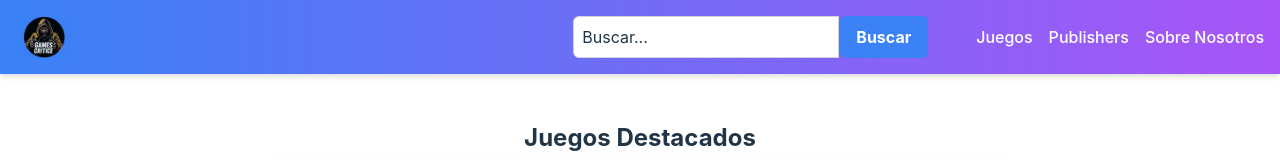
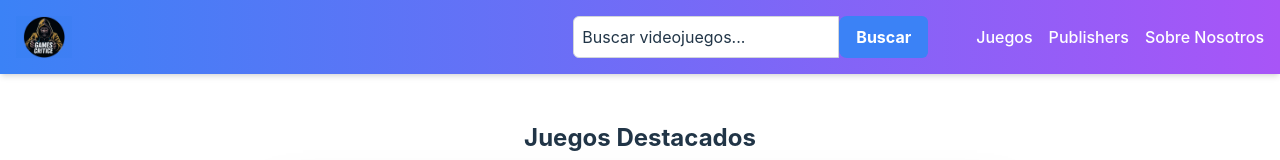
Before and after one commit to DarkestIowaMedac/videojuegosReact, a React (Vite) app: page / in a window 1280 px wide. Shown: the top 160 px of the page. Built offline with nearby package versions, Linux system fonts and the light colour scheme; no server answers.

Commit message:
LO TENEMOS CHICO LO TENEMOS

```diff
--- a/src/components/SearchBar.jsx
+++ b/src/components/SearchBar.jsx
@@ -27,7 +27,7 @@ const SearchBar = () => {
         type="text"
         value={query}
         onChange={(e) => setQuery(e.target.value)}
-        placeholder="Buscar..."
+        placeholder={localStorage.getItem('search') === 'publishers' ? "Buscar publishers..." : "Buscar videojuegos..."}
         className="flex-grow p-2 border border-gray-300 rounded-l-md focus:outline-none focus:ring-2 focus:ring-blue-500"
       />
       <button
```
